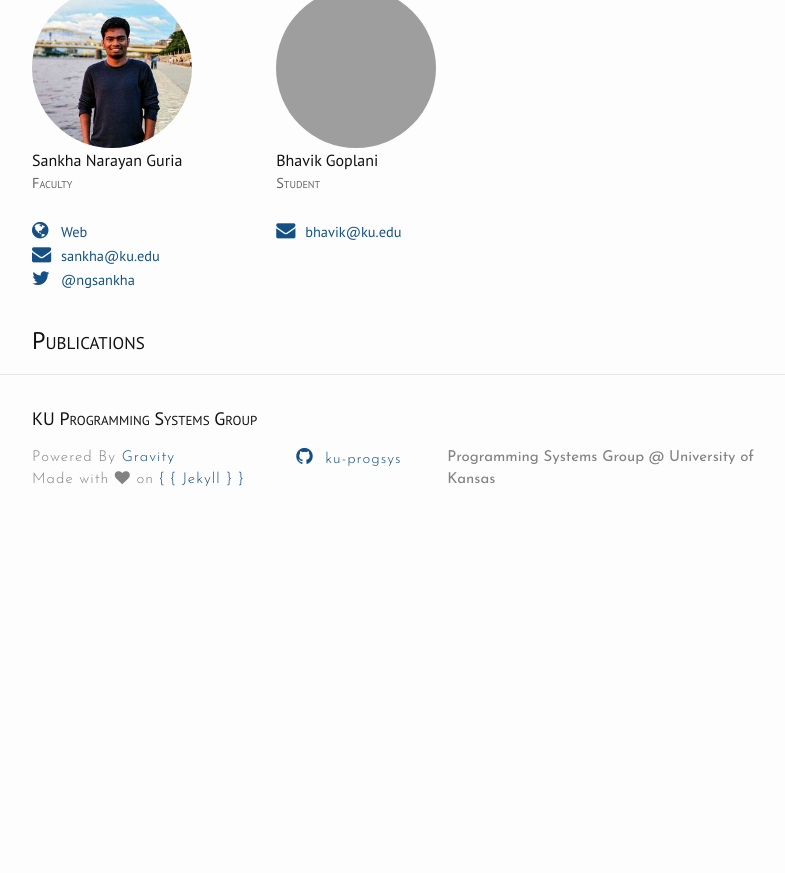
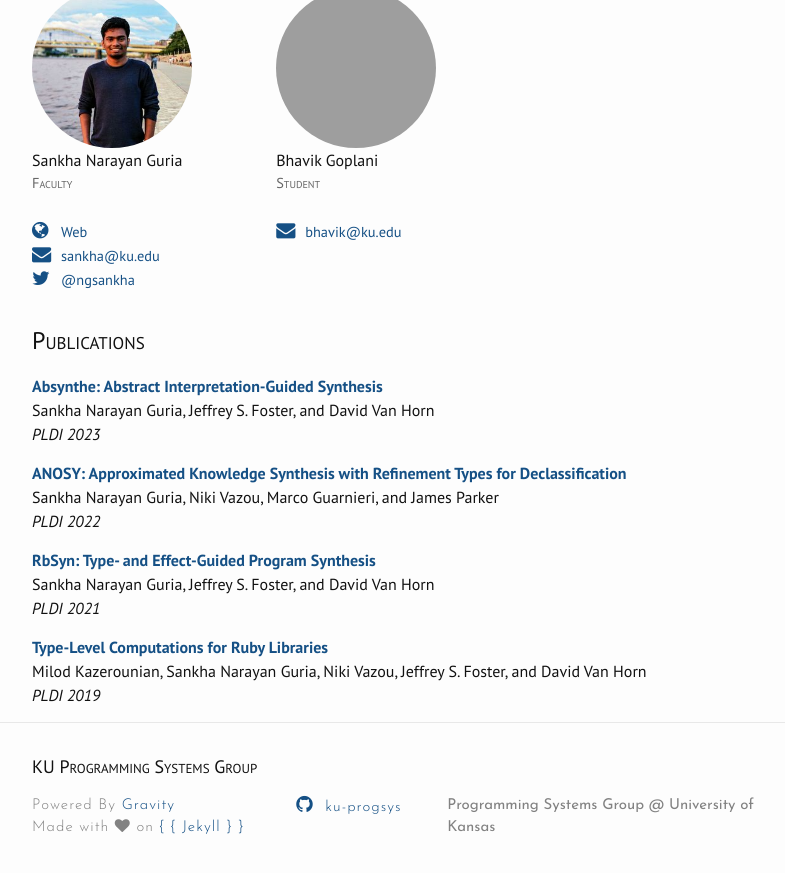
Before and after one commit to ku-progsys/ku-progsys.github.io, a Jekyll site: the page built from index.md, in a window 1280 px wide and 900 px high, scrolled down 652 px. Shown: the top 873 px of the window, without its empty margins (238-1023 px from the left). Built offline with Jekyll 4.4.1, drawn with Linux system fonts in a browser that asks for light colours; nearby versions of some CDN libraries; before the commit the page ends 1204 px from its top, so only the background shows below that; grey boxes are pictures that could not be loaded.

Commit message:
add publications

```diff
--- /dev/null
+++ b/_data/publications.yaml
@@ -0,0 +1,23 @@
+- title: "Absynthe: Abstract Interpretation-Guided Synthesis"
+  authors: Sankha Narayan Guria, Jeffrey S. Foster, and David Van Horn
+  venue: PLDI 2023
+  url: https://sankhs.com/static/absynthe-pldi23.pdf
+  year: 2023
+
+- title: "ANOSY: Approximated Knowledge Synthesis with Refinement Types for Declassification"
+  authors: Sankha Narayan Guria, Niki Vazou, Marco Guarnieri, and James Parker
+  venue: PLDI 2022
+  url: https://sankhs.com/static/anosy-pldi22.pdf
+  year: 2022
+
+- title: "RbSyn: Type- and Effect-Guided Program Synthesis"
+  authors: Sankha Narayan Guria, Jeffrey S. Foster, and David Van Horn
+  venue: PLDI 2021
+  url: https://sankhs.com/static/rbsyn-pldi21.pdf
+  year: 2021
+
+- title: "Type-Level Computations for Ruby Libraries"
+  authors: Milod Kazerounian, Sankha Narayan Guria, Niki Vazou, Jeffrey S. Foster, and David Van Horn
+  venue: PLDI 2019
+  url: https://sankhs.com/static/comptypes-pldi19.pdf
+  year: 2019
--- a/index.md
+++ b/index.md
@@ -93,3 +93,12 @@ layout: default
 </div>
 
 ## Publications
+
+{% assign pubs = site.data.publications | sort: "year" %}
+{% for pub in pubs reversed %}
+
+**[{{pub.title}}]({{pub.url}})**<br/>
+{{pub.authors}}<br/>
+_{{pub.venue}}_
+
+{% endfor %}
```
